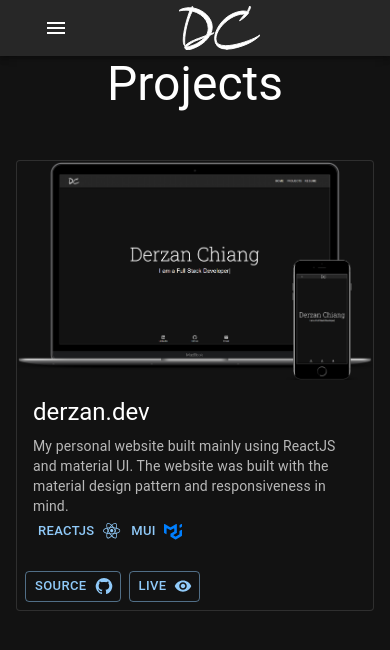
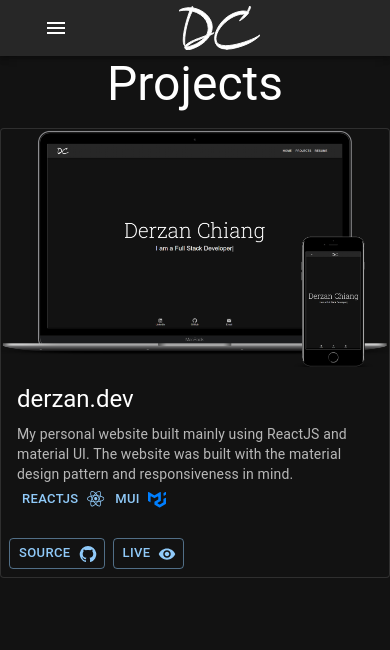
Before and after one commit to MiTo0o/derzan.dev, a React (Create React App) app: page /projects in a window 390 px wide. Shown: the top 650 px of the page. Built offline with nearby package versions, Linux system fonts and the light colour scheme.

Commit message:
make projectlist responsive

```diff
--- a/src/components/ProjectList.jsx
+++ b/src/components/ProjectList.jsx
@@ -12,39 +12,26 @@
 import Container from "@mui/material/Container";
 import GitHubIcon from "@mui/icons-material/GitHub";
 import VisibilityIcon from "@mui/icons-material/Visibility";
-
+import Grid from "@mui/material/Grid";
 import ReactIcon from "../customMuiSvgIcons/ReactIcon/ReactIcon";
 import MuiIcon from "../customMuiSvgIcons/MuiIcon/MuiIcon";
 
 // always import images as components, I struggled for a long time beacuse of this
 import derzanDevMockUp from "./mockuper.png";
 
-function ProjectList() {
-  return (
-    <Container
-      style={{
-        display: "flex",
-        flexDirection: "column",
-        alignItems: "center",
-        justifyContent: "center",
-      }}
-    >
-      <Typography variant="h3" paragraph>
-        Projects
-      </Typography>
-      <Box my={4}>
+function BigCard() {
+  return(
     <Card
     variant="outlined"
     style={{
-            maxWidth: 500,
+      maxWidth: 600,
     }}
   >
     <CardMedia
       style={{
-              height: "100%", // as an example I am modifying width and height
+        height: "100%",
       }}
       component="img"
-            // have to use require for private/local path (webpack)
       image={derzanDevMockUp}
     />
     <CardContent>
@@ -99,8 +86,29 @@
       </Button>
     </CardActions>
   </Card>
-      </Box>
-    </Container>
+  )
+}
+
+function ProjectList() {
+  return (
+    <>
+      <Typography variant="h3" paragraph style={{textAlign: "center"}}>
+        Projects
+      </Typography>
+      <Grid
+        container
+        spacing={2}
+        justifyContent="center"
+      >
+        {/* From 0 to 600px wide (smart-phones), I take up 12 columns, or the whole device width!
+        From 600-690px wide (tablets), I take up 6 out of 12 columns, so 2 columns fit the screen.
+        From 960px wide and above, I take up 25% of the device (4/12), so 3 columns fit the screen. */}
+        <Grid item xs={12} sm={6} md={4}>
+          <BigCard/>
+        </Grid>
+      </Grid>
+    </>
+
   );
 }
 
```
Lines whose indentation alone changed are shown as unchanged.
